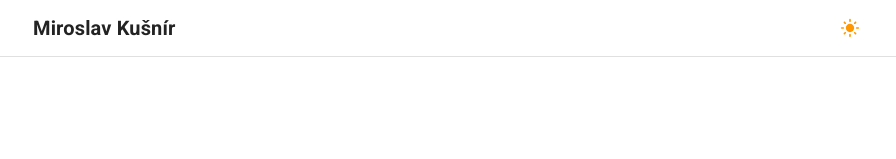
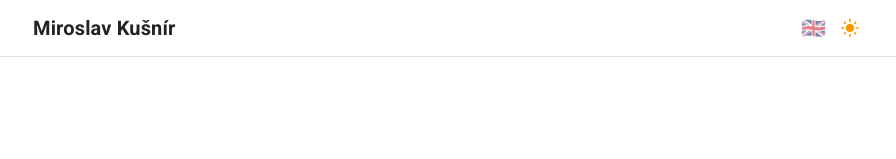
Before and after one commit to mkdigitalsk/portfolio, a Next.js app: page / in a window 1280 px wide. Shown: the top 159 px of the page, without its empty margins (191-1087 px from the left). Built offline with nearby package versions, Linux system fonts and the light colour scheme; what @mui/material-nextjs would draw is missing.

Commit message:
add language switcher to nav (UI + localStorage; translation via next-intl later)

```diff
--- /dev/null
+++ b/src/shared/components/LocaleSwitcher.tsx
@@ -0,0 +1,51 @@
+'use client'
+
+import { Check } from '@mui/icons-material'
+import { Box, IconButton, ListItemIcon, Menu, MenuItem, Tooltip } from '@mui/material'
+import { type MouseEvent, useState } from 'react'
+import { useLocale } from '../hooks/useLocale'
+
+export function LocaleSwitcher() {
+  const { locale, setLocale, locales } = useLocale()
+  const [anchor, setAnchor] = useState<HTMLElement | null>(null)
+  const current = locales.find((l) => l.code === locale) ?? locales[0]
+
+  const handleOpen = (event: MouseEvent<HTMLElement>) => setAnchor(event.currentTarget)
+  const handleSelect = (code: string) => {
+    setLocale(code)
+    setAnchor(null)
+  }
+
+  return (
+    <>
+      <Tooltip title="Language">
+        <IconButton onClick={handleOpen} size="small" aria-label="Language">
+          <Box component="span" sx={{ fontSize: 20, lineHeight: 1 }}>
+            {current.flag}
+          </Box>
+        </IconButton>
+      </Tooltip>
+      <Menu
+        anchorEl={anchor}
+        open={Boolean(anchor)}
+        onClose={() => setAnchor(null)}
+        anchorOrigin={{ vertical: 'bottom', horizontal: 'right' }}
+        transformOrigin={{ vertical: 'top', horizontal: 'right' }}
+      >
+        {locales.map((option) => (
+          <MenuItem key={option.code} selected={option.code === locale} onClick={() => handleSelect(option.code)}>
+            <Box component="span" sx={{ mr: 1.5, fontSize: 18 }}>
+              {option.flag}
+            </Box>
+            {option.label}
+            {option.code === locale && (
+              <ListItemIcon sx={{ ml: 'auto', minWidth: 'auto' }}>
+                <Check fontSize="small" />
+              </ListItemIcon>
+            )}
+          </MenuItem>
+        ))}
+      </Menu>
+    </>
+  )
+}
--- a/src/shared/components/index.ts
+++ b/src/shared/components/index.ts
@@ -1,5 +1,6 @@
 export { Button } from './Button'
 export { ThemeModeToggle } from './ThemeModeToggle'
+export { LocaleSwitcher } from './LocaleSwitcher'
 
 // Layout
 export { NavBar, Footer, ColorSchemeScript } from './layout'
--- a/src/shared/components/layout/NavBar.tsx
+++ b/src/shared/components/layout/NavBar.tsx
@@ -4,6 +4,7 @@ import Box from '@mui/material/Box'
 import Link from 'next/link'
 import { TextH6Bold } from '../text'
 import { ThemeModeToggle } from '../ThemeModeToggle'
+import { LocaleSwitcher } from '../LocaleSwitcher'
 
 export function NavBar() {
   return (
@@ -32,7 +33,10 @@ export function NavBar() {
         <Link href="/" style={{ textDecoration: 'none', color: 'inherit' }}>
           <TextH6Bold>Miroslav Kušnír</TextH6Bold>
         </Link>
-        <ThemeModeToggle />
+        <Box sx={{ display: 'flex', alignItems: 'center', gap: 0.5 }}>
+          <LocaleSwitcher />
+          <ThemeModeToggle />
+        </Box>
       </Box>
     </Box>
   )
--- /dev/null
+++ b/src/shared/hooks/useLocale.ts
@@ -0,0 +1,26 @@
+'use client'
+
+import { useEffect, useState } from 'react'
+import { DEFAULT_LOCALE, LOCALES, type Locale } from '../i18n/locales'
+
+const STORAGE_KEY = 'locale'
+
+// Minimal locale state for now: remembers the chosen language in localStorage.
+// Starts at DEFAULT_LOCALE so SSR and the first client render match (no hydration
+// mismatch), then syncs the stored value after mount.
+export function useLocale() {
+  const [locale, setLocaleState] = useState<Locale>(DEFAULT_LOCALE)
+
+  useEffect(() => {
+    const stored = window.localStorage.getItem(STORAGE_KEY)
+    if (stored) setLocaleState(stored)
+  }, [])
+
+  const setLocale = (next: Locale) => {
+    setLocaleState(next)
+    window.localStorage.setItem(STORAGE_KEY, next)
+    // TODO(next-intl): navigate to the locale route (/en, /sk, /cs, /de) once i18n lands.
+  }
+
+  return { locale, setLocale, locales: LOCALES }
+}
--- /dev/null
+++ b/src/shared/i18n/locales.ts
@@ -0,0 +1,30 @@
+// Mirrors the Showcase app's locale model (BCP-47 codes, endonym labels).
+// The switcher UI + persistence live here now; wiring to real translation +
+// [locale] routing comes with the next-intl phase (see .claude/blueprint.md §7).
+
+export const Locale = {
+  EN_GB: 'en-GB',
+  SK_SK: 'sk-SK',
+  CS_CZ: 'cs-CZ',
+  DE_DE: 'de-DE',
+} as const
+
+// Open type — predefined locales autocomplete; `| (string & {})` keeps it open
+// for future dynamic locales without a type change.
+export type Locale = (typeof Locale)[keyof typeof Locale] | (string & {})
+
+export interface LocaleOption {
+  code: Locale
+  label: string
+  flag: string // emoji flag (swap to an SVG flag set later for consistent cross-OS rendering)
+}
+
+// Labels in each language's own form (endonyms) — conventional for switchers.
+export const LOCALES: LocaleOption[] = [
+  { code: Locale.EN_GB, label: 'English', flag: '🇬🇧' },
+  { code: Locale.SK_SK, label: 'Slovenčina', flag: '🇸🇰' },
+  { code: Locale.CS_CZ, label: 'Čeština', flag: '🇨🇿' },
+  { code: Locale.DE_DE, label: 'Deutsch', flag: '🇩🇪' },
+]
+
+export const DEFAULT_LOCALE: Locale = Locale.EN_GB
```
